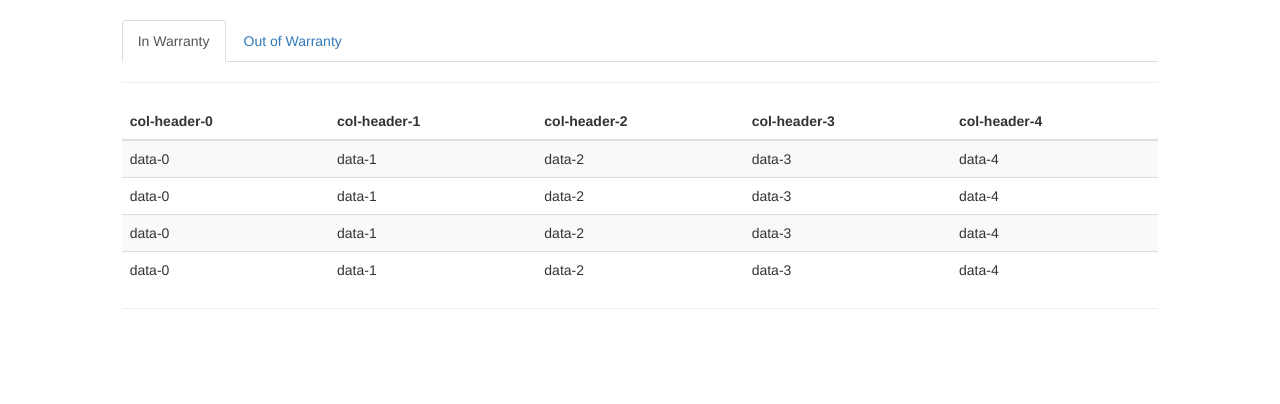
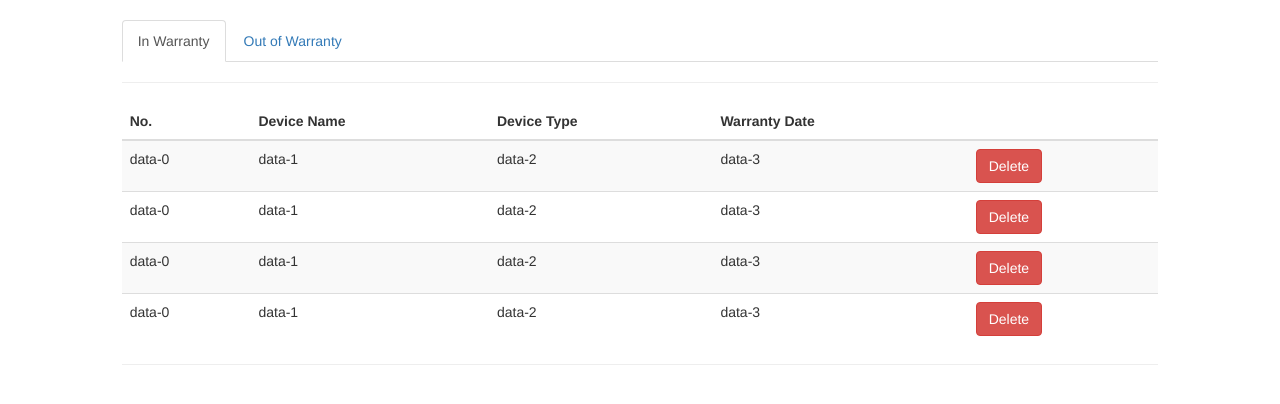
Before and after one commit to Marypop/Warranty-Tracker, a Flask app: a page that uses templates/user_screen.html in a window 1280 px wide. Shown: the part 52-456 px from the top of the page. Run offline with Flask 2, Linux system fonts and the light colour scheme; some libraries are stand-ins or nearby versions.

Commit message:
User screen finalized

```diff
--- a/templates/user_screen.html
+++ b/templates/user_screen.html
@@ -50,11 +50,12 @@
                     <table class='table table-striped'>
                         <thead>
                             <tr>
-                                <th>col-header-0</th>
-                                <th>col-header-1</th>
-                                <th>col-header-2</th>
-                                <th>col-header-3</th>
-                                <th>col-header-4</th>
+                                <th>No.</th>
+                                <th>Device Name</th>
+                                <th>Device Type</th>
+                                <th>Warranty Date</th>
+                                <th></th>
+
                             </tr>
                         </thead>
                         <tbody>
@@ -63,28 +64,28 @@
                                 <td>data-1</td>
                                 <td>data-2</td>
                                 <td>data-3</td>
-                                <td>data-4</td>
+                                <td><button type="button" class="btn btn-danger">Delete</button></td>
                             </tr>
                             <tr>
                                 <td>data-0</td>
                                 <td>data-1</td>
                                 <td>data-2</td>
                                 <td>data-3</td>
-                                <td>data-4</td>
+                                <td><button type="button" class="btn btn-danger">Delete</button></td>
                             </tr>
                             <tr>
                                 <td>data-0</td>
                                 <td>data-1</td>
                                 <td>data-2</td>
                                 <td>data-3</td>
-                                <td>data-4</td>
+                                <td><button type="button" class="btn btn-danger">Delete</button></td>
                             </tr>
                             <tr>
                                 <td>data-0</td>
                                 <td>data-1</td>
                                 <td>data-2</td>
                                 <td>data-3</td>
-                                <td>data-4</td>
+                                <td><button type="button" class="btn btn-danger">Delete</button></td>
                             </tr>
                         </tbody>
                     </table>
@@ -93,9 +94,11 @@
                     <table class='table table-striped'>
                         <thead>
                             <tr>
-                                <th>col-header-0</th>
-                                <th>col-header-1</th>
-                                <th>col-header-2</th>
+                                <th>No.</th>
+                                <th>Device Name</th>
+                                <th>Device Type</th>
+                                <th>Warranty Date</th>
+                                <th></th>
                             </tr>
                         </thead>
                         <tbody>
@@ -103,16 +106,22 @@
                                 <td>data-0</td>
                                 <td>data-1</td>
                                 <td>data-2</td>
+                                <td>data-3</td>
+                                <td><button type="button" class="btn btn-danger">Delete</button></td>
                             </tr>
                             <tr>
                                 <td>data-0</td>
                                 <td>data-1</td>
                                 <td>data-2</td>
+                                <td>data-3</td>
+                                <td><button type="button" class="btn btn-danger">Delete</button></td>
                             </tr>
                             <tr>
                                 <td>data-0</td>
                                 <td>data-1</td>
                                 <td>data-2</td>
+                                <td>data-3</td>
+                                <td><button type="button" class="btn btn-danger">Delete</button></td>
                             </tr>
                         </tbody>
                     </table>
```
